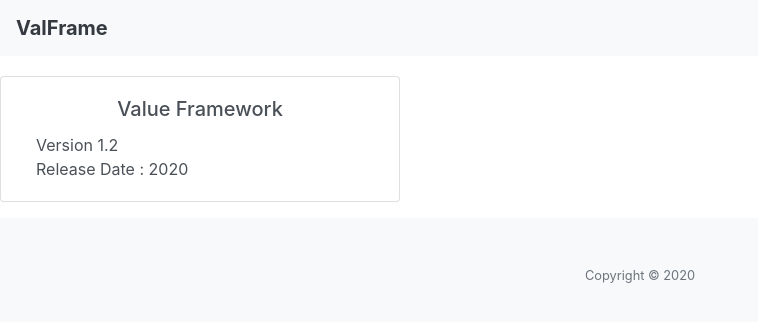
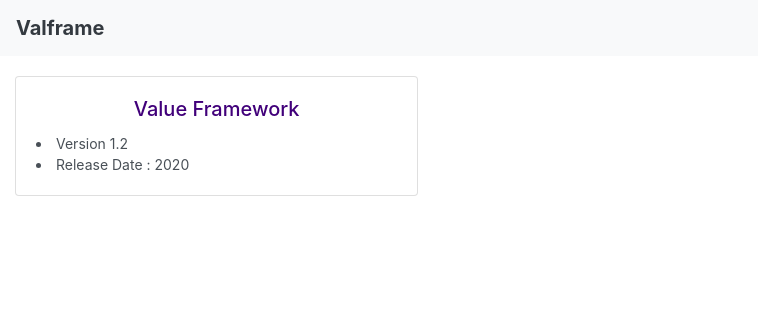
Before and after one commit to sihamais/valframe, an Angular app: page /auth in a window 1280 px wide. Shown: the top 322 px of the page, without its empty margins (0-758 px from the left). Built offline with nearby package versions, Linux system fonts and the light colour scheme.

Commit message:
Graphic design and fonctionnalities enhancement

```diff
--- a/src/app/app.component.html
+++ b/src/app/app.component.html
@@ -1,6 +1,6 @@
 <header>
     <nav class="navbar navbar-expand-lg navbar-light bg-light">
-        <a class="navbar-brand" (click)="firstParse()">ValFrame</a>
+        <a class="navbar-brand" (click)="firstParse()">Valframe</a>
     </nav>
 </header>
 
@@ -10,20 +10,18 @@
         <p class="arrow"> > </p>
     </div>
 </div>
+<div class="container-fluid mx-10">
     <div class="card-columns justify-content-center">
-            <a *ngFor="let key of keys" [ngStyle]="{'pointer-events':disabled===true ? 'none' : 'auto'}"
-                (click)="switchKey(this.key)">
-                <div class="col-md card mx-auto mb-3" id="card">
+        <a *ngFor="let key of keys" [ngClass]="{'disabled' : key.child === 'null',
+    'abled': key.child!=='null'}" (click)="switchKey(this.key)">
+            <div class="card mx-auto mb-3" id="card">
                 <div class="card-body">
                     <div class="card-text">
                         <h5 class="card-title text-center">{{key.value}}</h5>
-                            <p class="card-text text-left" *ngFor="let i of key.desc.value">{{i}}</p>
+                        <li class="card-text text-left" *ngFor="let i of key.desc.value">{{i}}</li>
                     </div>
                 </div>
             </div>
         </a>
     </div>
-
-<footer class="bg-light py-5">
-    <div class="small text-center text-muted">Copyright © 2020</div>
-</footer>
+</div>
--- a/src/app/app.component.scss
+++ b/src/app/app.component.scss
@@ -1,5 +1,5 @@
 @keyframes divAnim {
-    from {left: -30px;}
+    from {left: 30px;}
   to {left: 0px;}
 }
 
@@ -8,15 +8,16 @@
     color: #343a40;
 }
 
-
 #card{
+    z-index: 99;
     margin: 0 auto;
     float: none;
     margin-bottom: 10px;
-    max-width: 400px;
+    max-width: 500px;
     animation-name: divAnim;
     animation-duration: 2s;
 }
+
 
 .card-body{
     color: #495057;
@@ -27,6 +28,10 @@ a:hover{
     text-decoration:none;
     color: black;
     cursor: pointer;
+}
+
+.card-title{
+    color: #41007A;
 }
 
 .path{
@@ -57,4 +62,23 @@ a:hover{
 
 .card-text{
     margin-bottom : 0px;
+    font-size: 14px;
 }
+
+.footer {
+    position: fixed;
+    left: 0;
+    bottom: 0;
+    width: 100%;
+    background-color: red;
+    color: white;
+    text-align: center;
+  }
+
+  .disabled{
+      pointer-events: none;
+  }
+
+  .abled{
+      pointer-events: auto;
+  }
--- a/src/app/app.component.ts
+++ b/src/app/app.component.ts
@@ -8,11 +8,10 @@ import { DataService } from './services/data/data.service';
   styleUrls: ['./app.component.scss']
 })
 export class AppComponent {
-  title = 'ValFrame';
+  title = 'Valframe';
 
   keys = [];
   path = [];
-  disabled: boolean = false;
 
   constructor(private router: Router,
     private dataService: DataService) { }
@@ -22,32 +21,29 @@ export class AppComponent {
   }
 
   firstParse() {
-    this.disabled = false;
     this.path = [];
     this.keys = [];
     this.dataService.getJSON().subscribe(response => {
       this.keys.push(response.infos);
     }, error => {
-      console.log("error");
+      console.log("error on the parse");
     });
   }
 
   extractKeys(response: any) {
     for (let x in response) {
       this.keys.push(response[x]);
-      if (response[x].child=="null"){
-        this.disabled = true;
-      }
-      else{
-        this.disabled = false;
-      }
     }
   }
 
   switchKey(key) {
     this.path.push(key);
     this.keys = [];
-    this.extractKeys(key.child);
+    if (key.child == "null"){
+      console.log("end of the path");
+    }else{
+      this.extractKeys(key.child);
+    }
   }
 
   searchKey(key) {
--- a/src/app/auth/auth.component.html
+++ b/src/app/auth/auth.component.html
@@ -1,10 +1,10 @@
-<!-- <section class="signin_form">
-    <a class="navbar-brand" routerLink="/main">VALFRAME</a>
+<section class="signin_form">
+    <a class="navbar-brand" routerLink="app-root">VALFRAME</a>
     <hr class="divider my-4" />
 
     <section class="container">
 
-        <form [formGroup]="signInForm" (ngSubmit)="onSignIn()">
+        <form (ngSubmit)="onSignIn()">
             <div class="row justify-content-center">
                 <div>
                     <label class="text-black-75 font-weight-light mb-0" for="email">Email </label>
@@ -41,4 +41,4 @@
                 <a routerLink="" class="lien_forgotPass">Forgot your password?</a>
         </section>
     </section>
-</section> -->
+</section>
--- a/src/assets/ValueFramework.json
+++ b/src/assets/ValueFramework.json
@@ -102,6 +102,29 @@
                   ]
                 },
                 "child": "null"
+              },
+              {
+                "value": "How we do it",
+                "desc": {
+                  "value": []
+                },
+                "child": [
+                  {
+                    "value": "Complete DevOps Platform",
+                    "desc": {
+                      "value": [
+                        "Start with GitLab just on the use case that you need to improve",
+                        "Increase developer/team productivity",
+                        "Reduce cycle time (lead time)",
+                        "Increase deployment frequency",
+                        "Reduce change failure rate",
+                        "Reduce MTTR (mean time to recover/restore)",
+                        "Improve developer satisfaction and retention"
+                      ]
+                    },
+                    "child": "null"
+                  }
+                ]
               }
             ]
           },
--- a/src/index.html
+++ b/src/index.html
@@ -2,10 +2,10 @@
 <html lang="en">
 <head>
   <meta charset="utf-8">
-  <title>ValFrame</title>
+  <title>Valframe</title>
   <base href="/">
   <meta name="viewport" content="width=device-width, initial-scale=1">
-  <link rel="icon" type="image/x-icon" href="favicon.ico">
+  <link rel="icon" type="image/x-icon" href="default-monochrome.ico">
 </head>
 <body>
   <app-root></app-root>
```
Also changed, not shown: 1 other file (tests, documents, lock files or other folders). Lines whose indentation alone changed are shown as unchanged.
